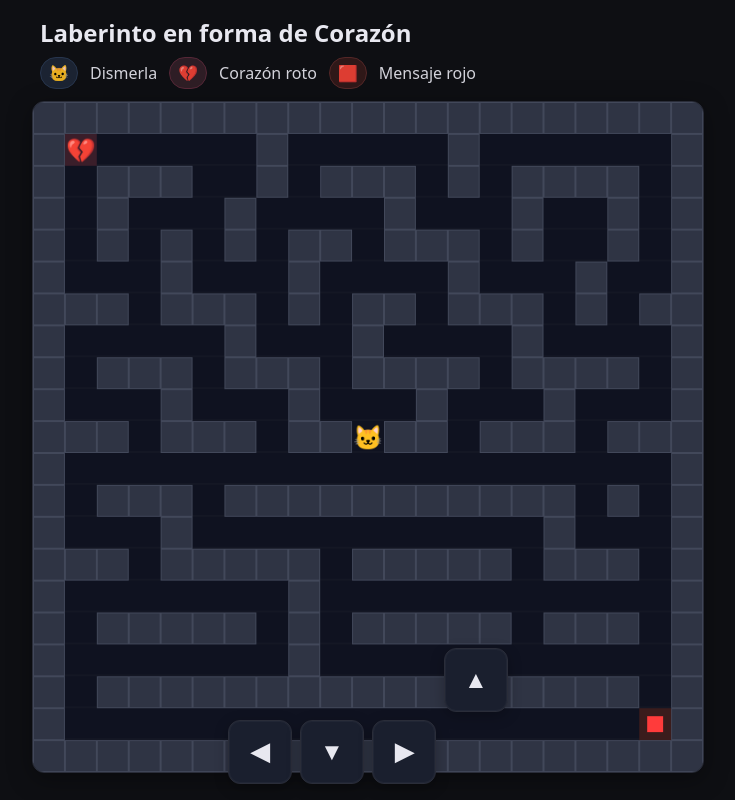
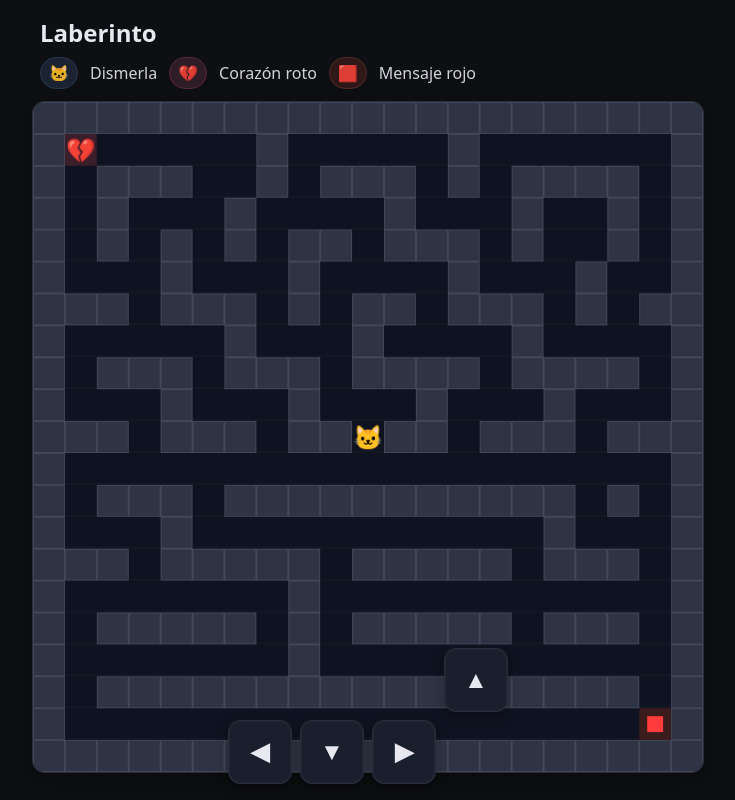
Before and after one commit to Prins2200/gift, a plain HTML site: page index.html in a window 1280 px wide. Shown: the whole page, without its empty margins (272-1007 px from the left). Drawn offline with Linux system fonts and the light colour scheme.

Commit message:
Update index.html

```diff
--- a/index.html
+++ b/index.html
@@ -3,12 +3,12 @@
 <head>
   <meta charset="utf-8" />
   <meta name="viewport" content="width=device-width, initial-scale=1" />
-  <title>Laberinto en Corazón</title>
+  <title>Laberinto</title>
   <link rel="stylesheet" href="styles.css" />
 </head>
 <body>
   <div class="hud">
-    <h1>Laberinto en forma de Corazón</h1>
+    <h1>Laberinto</h1>
     <div class="legend">
       <span class="chip cat">🐱</span> Dismerla
       <span class="chip broken">💔</span> Corazón roto
```
